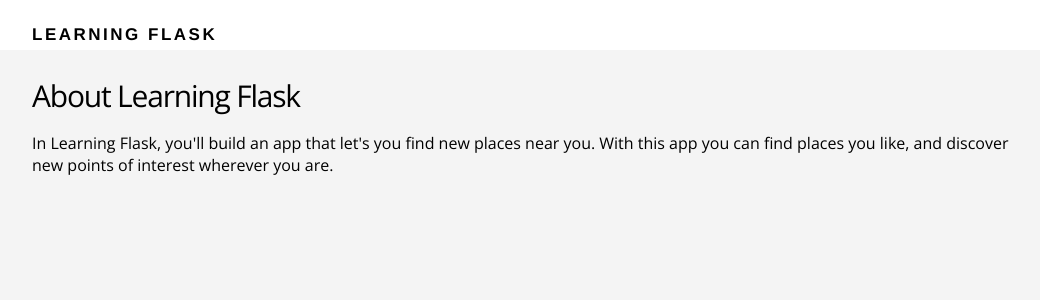
After one commit to khaing1/learning-flask, a Flask app: page /about in a window 1280 px wide. The commit adds this page. Shown: the top 300 px of the page, without its empty margins (108-1148 px from the left). Run offline with Flask 2, Linux system fonts and the light colour scheme.

Commit message:
about page

```diff
--- a/routes.py
+++ b/routes.py
@@ -5,6 +5,9 @@ app=Flask(__name__)
 def index():
   return render_template('index.html')
 
+@app.route("/about")
+def about():
+  return render_template('about.html')
 
 if(__name__=="__main__"):
   app.run(debug=True)
--- /dev/null
+++ b/templates/about.html
@@ -0,0 +1,12 @@
+{% extends "layout.html" %} {%block content%}
+<main class="about-section">
+  <div class="container">
+    <h2>About Learning Flask</h2>
+    <p>
+      In Learning Flask, you'll build an app that let's you find new places near
+      you. With this app you can find places you like, and discover new points
+      of interest wherever you are.
+    </p>
+  </div>
+</main>
+{% endblock %}
--- a/templates/index.html
+++ b/templates/index.html
@@ -4,7 +4,7 @@
     <div class="section-content">
       <h2>Discover places near you.</h2>
       <a href="#" class="btn-primary">Sign up</a>
-      <a href="#" class="btn-secondary">Learn more</a>
+      <a href="{{url_for('about')}}" class="btn-secondary">Learn more</a>
     </div>
 
     <div class="section-device">
```
